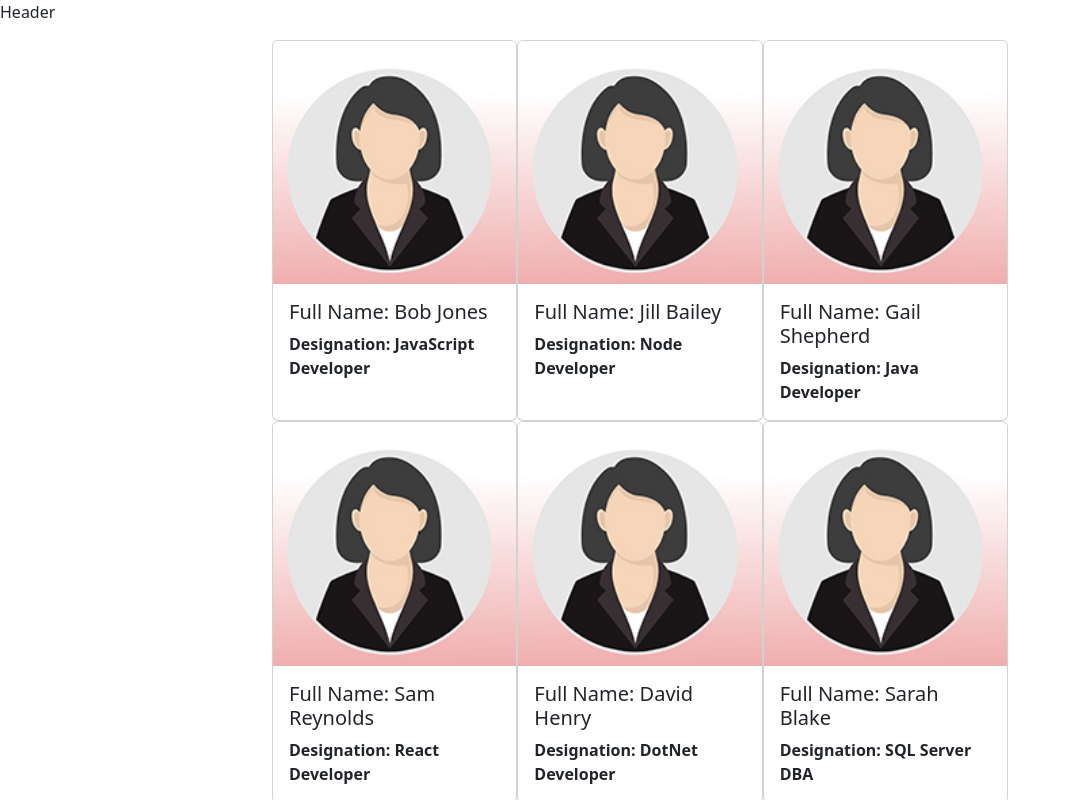
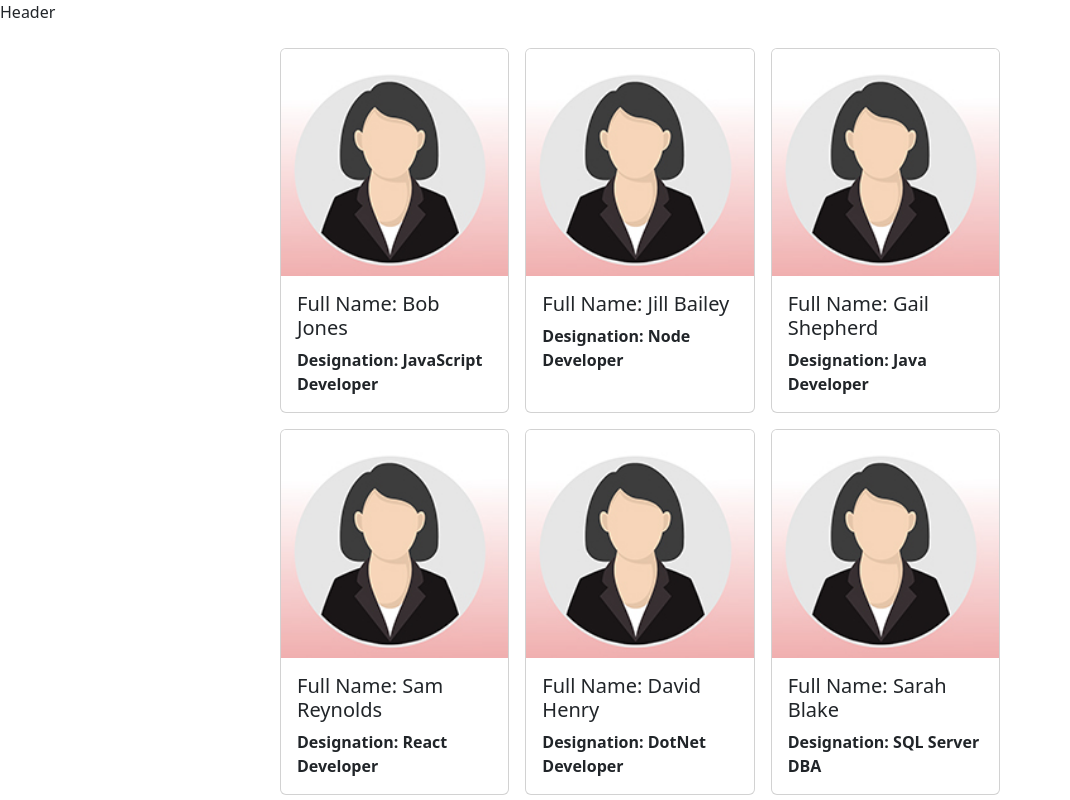
Before and after one commit to abnercabrera28/team-members, a React (Create React App) app: page / in a window 1280 px wide. Shown: the top 800 px of the page, without its empty margins (0-1070 px from the left). Built offline with nearby package versions, Linux system fonts and the light colour scheme.

Commit message:
add m-2 in card class

```diff
--- a/src/Employees.js
+++ b/src/Employees.js
@@ -98,7 +98,7 @@ const Employees = () => {
                     <div className='card-collection'>
                     {
                         employees.map(employee => (
-                            <div id={employee.id} className="card">
+                            <div id={employee.id} className="card m-2">
                                 <img src={femaleProfile} className="card-img-top" />
                                 <div className='card-body'>
                                     <h5 className='card-title'>Full Name: {employee.fullName}</h5>
```
